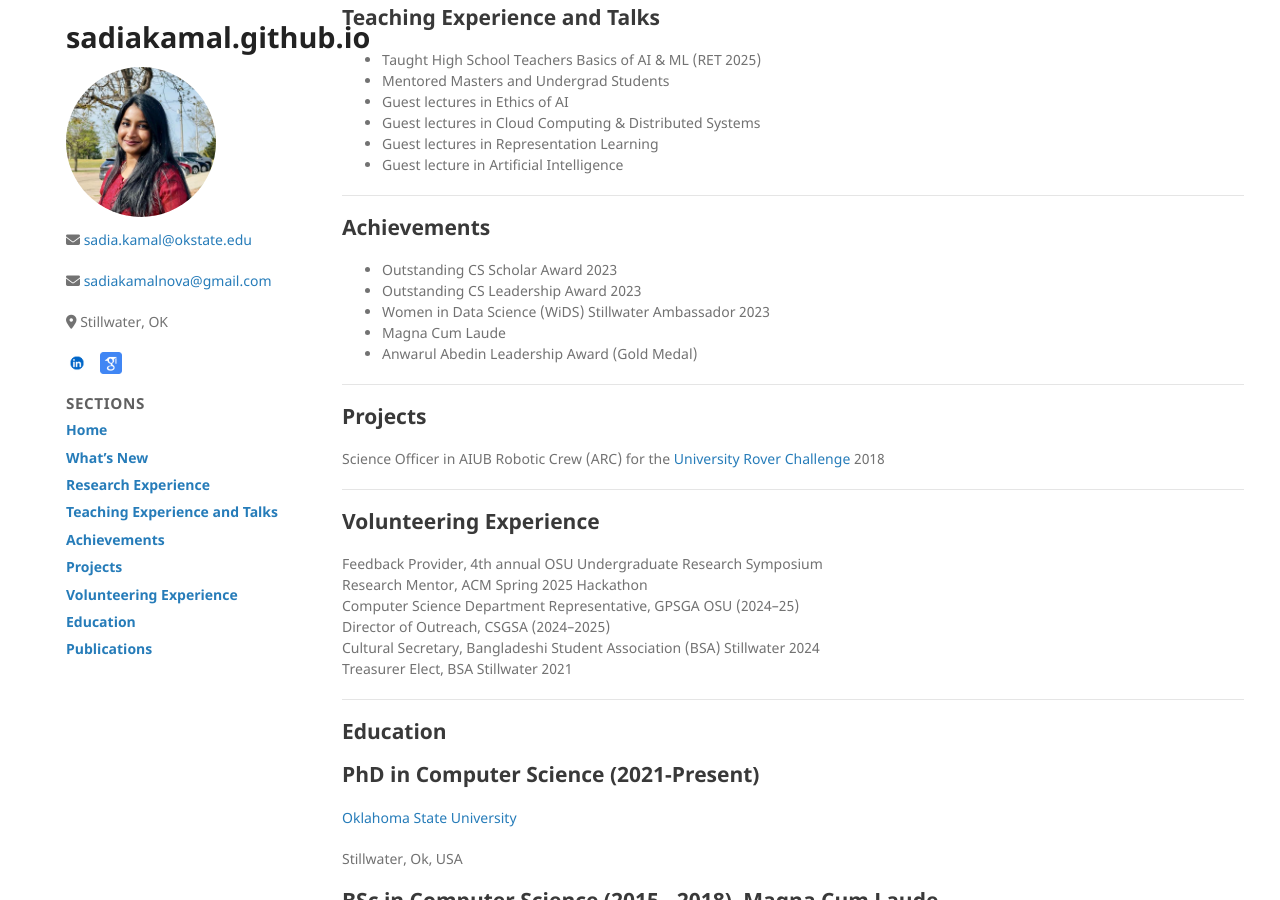
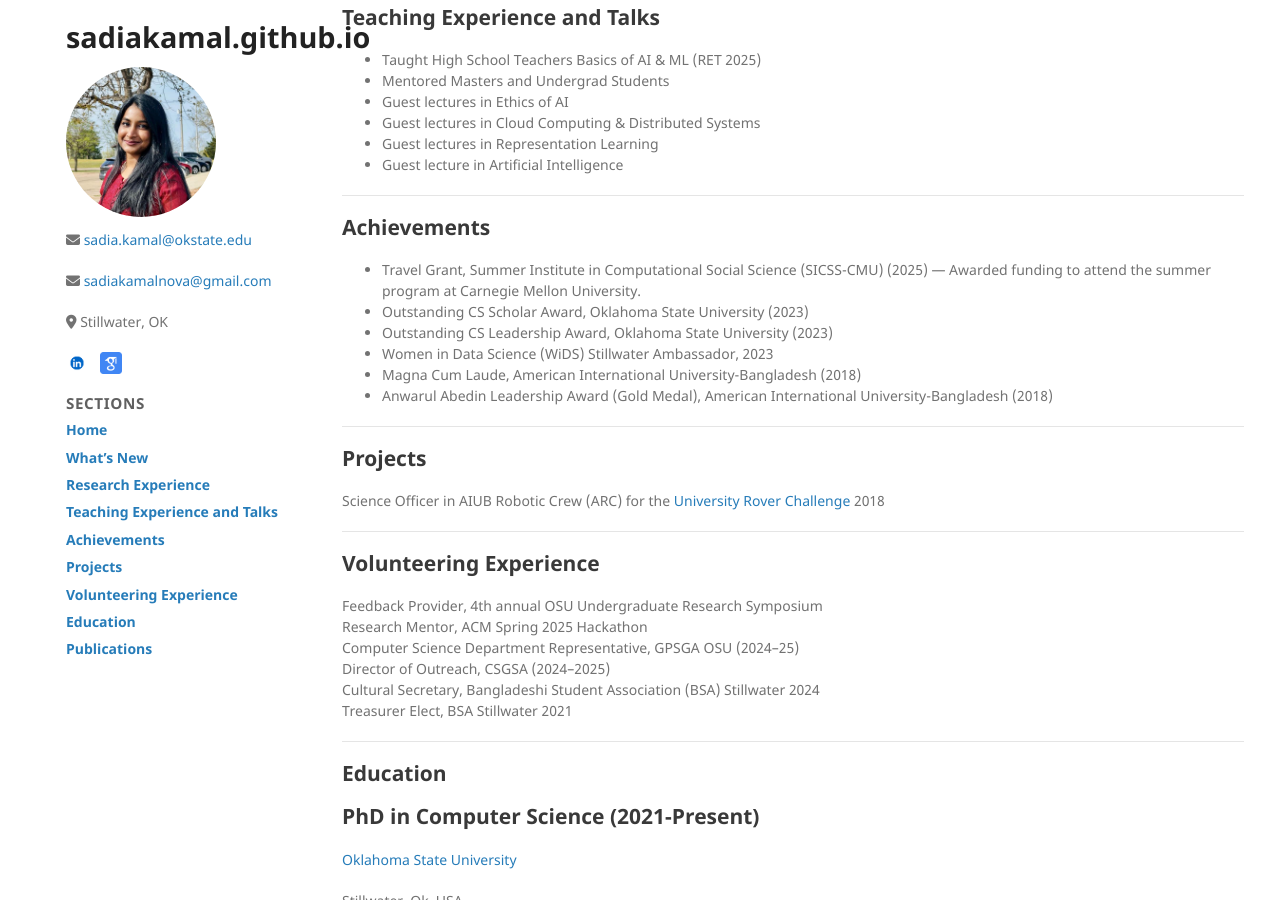
Before and after one commit to sadiakamal/sadiakamal.github.io, a Jekyll site: the page built from index.md, in a window 1280 px wide and 900 px high, scrolled down 987 px. Built offline with Jekyll 4.4.1, drawn with Linux system fonts in a browser that asks for light colours; the repository's description, which GitHub fills in, is left out.

Commit message:
Update achievements section in index.md

```diff
--- a/index.md
+++ b/index.md
@@ -65,11 +65,12 @@ Welcome to my homepage, where I share my research, publications, and latest upda
 
 <h2 id="achievements">Achievements</h2>
 
-* Outstanding CS Scholar Award 2023
-* Outstanding CS Leadership Award 2023
-* Women in Data Science (WiDS) Stillwater Ambassador 2023
-* Magna Cum Laude
-* Anwarul Abedin Leadership Award (Gold Medal)
+* Travel Grant, Summer Institute in Computational Social Science (SICSS-CMU) (2025) — Awarded funding to attend the summer program at Carnegie Mellon University.
+* Outstanding CS Scholar Award, Oklahoma State University (2023)
+* Outstanding CS Leadership Award, Oklahoma State University (2023)
+* Women in Data Science (WiDS) Stillwater Ambassador, 2023
+* Magna Cum Laude, American International University-Bangladesh (2018)
+* Anwarul Abedin Leadership Award (Gold Medal), American International University-Bangladesh (2018)
 
 ---
 
```
